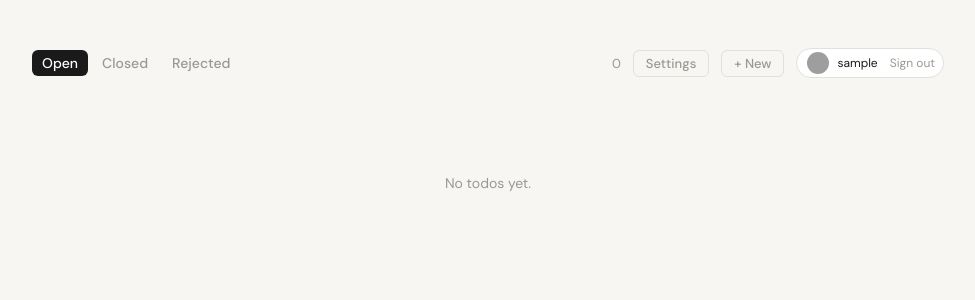
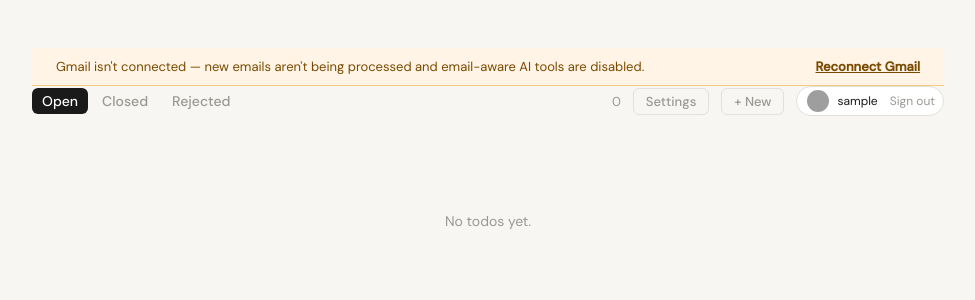
Before and after one commit to ritwikkanodia/action_inbox_ai, a Flask app: page / in a window 1280 px wide. Shown: the top 300 px of the page, without its empty margins (152-1127 px from the left). Run offline with Flask 3, Linux system fonts and the light colour scheme; the visitor is signed in with stand-in values (Sample User, id 1); data that the repository does not hold is empty; grey boxes are pictures that could not be loaded.

Commit message:
fix gmail reconnect issue

```diff
--- a/app.py
+++ b/app.py
@@ -143,7 +143,14 @@ def index():
         """,
         (user_id,),
     ).fetchall()
-    return render_template("index.html", todos=todos, user=current_user())
+    gmail_connected = bool(get_source_connection(db, user_id, "gmail"))
+    return render_template(
+        "index.html",
+        todos=todos,
+        user=current_user(),
+        gmail_connected=gmail_connected,
+        gmail_auth_url=url_for("gmail_auth"),
+    )
 
 
 @app.route("/todos", methods=["POST"])
--- a/pollers/gmail/auth.py
+++ b/pollers/gmail/auth.py
@@ -2,12 +2,13 @@ import json
 import os
 import sqlite3
 
+from google.auth.exceptions import RefreshError
 from google.auth.transport.requests import Request
 from google.oauth2.credentials import Credentials
 from google_auth_oauthlib.flow import Flow
 from googleapiclient.discovery import build
 
-from db import get_source_connection, set_source_credentials
+from db import clear_source_connection, get_source_connection, set_source_credentials
 
 SCOPES = ["https://www.googleapis.com/auth/gmail.readonly"]
 CREDENTIALS_FILE = "credentials.json"
@@ -48,11 +49,21 @@ def get_gmail_service(conn: sqlite3.Connection, user_id: str):
 
     if not creds.valid:
         if creds.expired and creds.refresh_token:
-            creds.refresh(Request())
+            try:
+                creds.refresh(Request())
+            except RefreshError as e:
+                # Google has revoked the refresh token (Testing-mode 7-day expiry,
+                # user revoked access, password change, etc.). Clear the stored
+                # credentials so the UI flips to "not connected" and prompts re-auth.
+                clear_source_connection(conn, user_id, "gmail")
+                raise RuntimeError(
+                    "Gmail access revoked by Google. Reconnect Gmail in settings."
+                ) from e
             set_source_credentials(
                 conn, user_id, "gmail", "oauth2", json.loads(creds.to_json())
             )
         else:
+            clear_source_connection(conn, user_id, "gmail")
             raise RuntimeError(
                 "Gmail credentials expired. Re-authorize via the settings page."
             )
--- a/templates/index.html
+++ b/templates/index.html
@@ -447,9 +447,32 @@
       padding: 5px 12px;
       cursor: pointer;
     }
+    .gmail-banner {
+      background: #fff4e5;
+      border-bottom: 1px solid #f0c987;
+      color: #7a4a00;
+      padding: 10px 24px;
+      font-size: 13px;
+      display: flex;
+      align-items: center;
+      justify-content: space-between;
+      gap: 12px;
+    }
+    .gmail-banner a {
+      color: #7a4a00;
+      font-weight: 600;
+      text-decoration: underline;
+    }
   </style>
 </head>
 <body>
+
+{% if not gmail_connected %}
+<div class="gmail-banner">
+  <span>Gmail isn't connected — new emails aren't being processed and email-aware AI tools are disabled.</span>
+  <a href="{{ gmail_auth_url }}">Reconnect Gmail</a>
+</div>
+{% endif %}
 
 <header>
   <div class="tabs">
```
